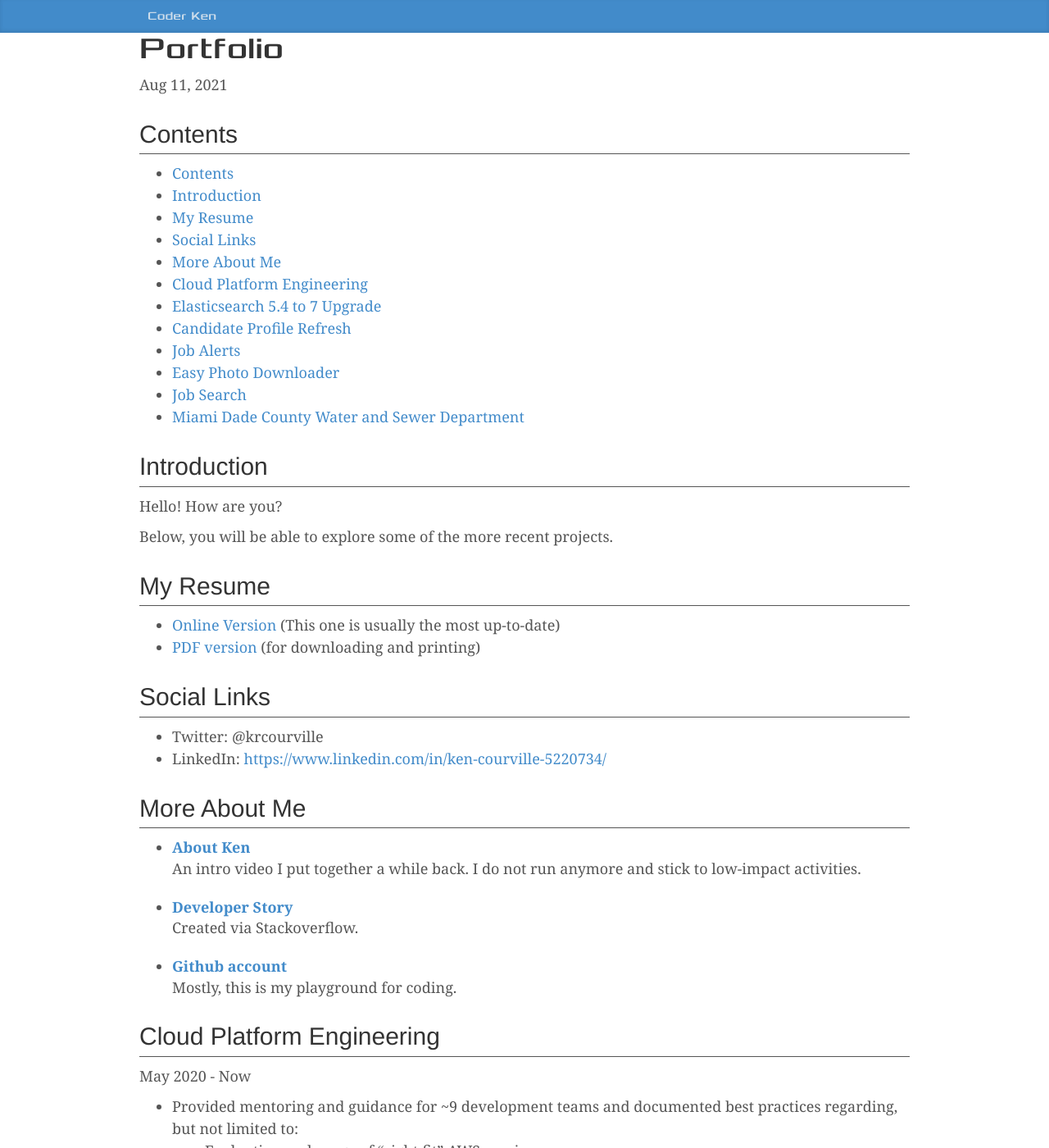
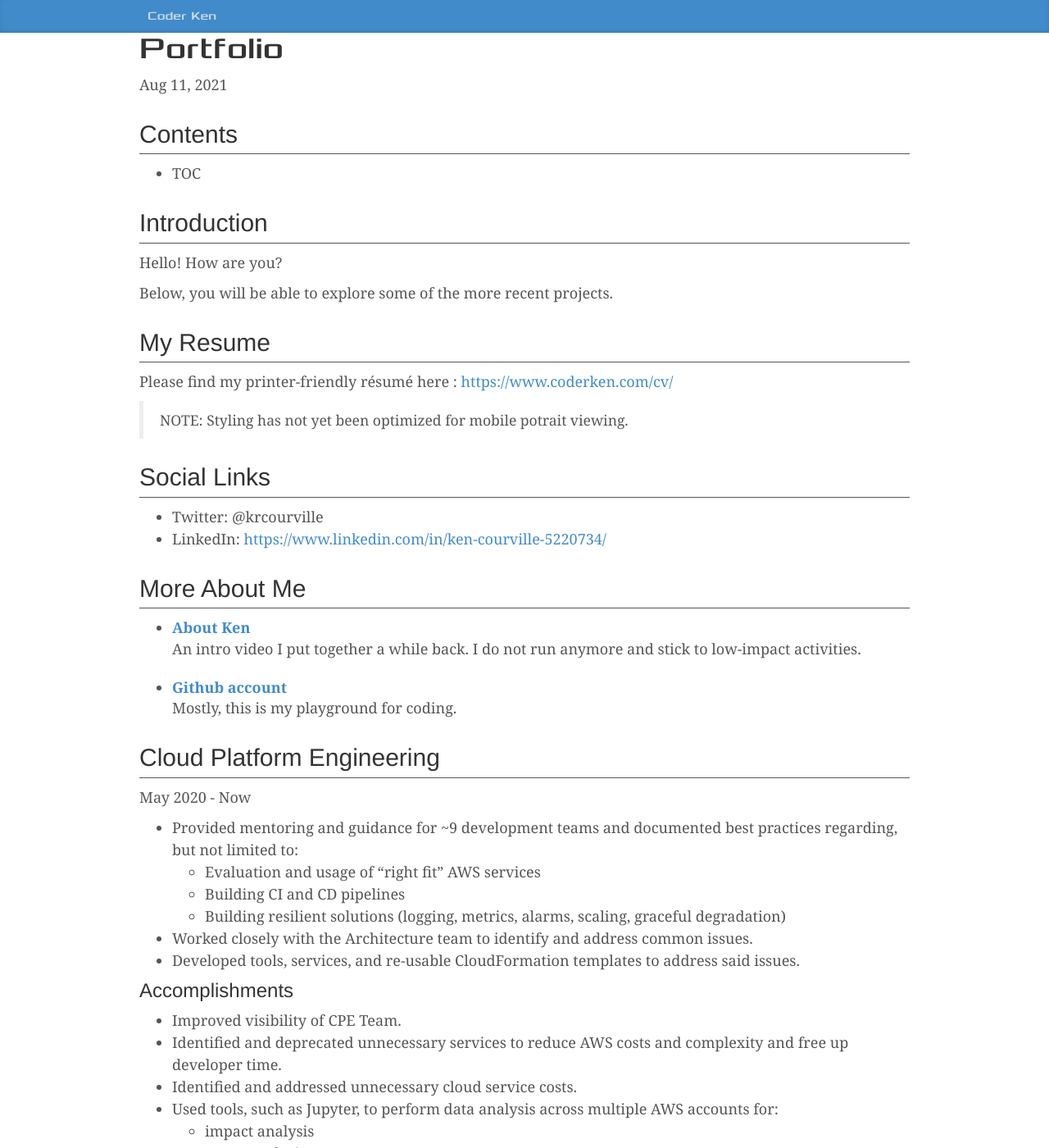
Before and after one commit to krcourville/krcourville.github.io, a Jekyll site: the page built from _posts/2021-08-11-portfolio.markdown, in a window 1280 px wide and 1400 px high. Shown: the whole window at 82% size. Built offline with Jekyll 4.4.1, drawn with Linux system fonts in a browser that asks for light colours; nearby versions of some CDN libraries; comment, search, counter and statistics services are not loaded.

Commit message:
update portfolio/cf

```diff
--- a/_posts/2021-08-11-portfolio.markdown
+++ b/_posts/2021-08-11-portfolio.markdown
@@ -8,7 +8,7 @@
 {:.no_toc}
 
 - TOC
-{:toc}
+  {:toc}
 
 ## Introduction
 
@@ -18,20 +18,19 @@
 
 ## My Resume
 
-* [Online Version](https://stackoverflow.com/cv/krcourville) (This one is usually the most up-to-date)
-* [PDF version](/assets/files/ken-courville-resume.pdf) (for downloading and printing)
+Please find my printer-friendly résumé here : [https://www.coderken.com/cv/](/cv/)
+
+> NOTE: Styling has not yet been optimized for mobile potrait viewing.
 
 ## Social Links
 
-* Twitter: @krcourville
-* LinkedIn: <https://www.linkedin.com/in/ken-courville-5220734/>
+- Twitter: @krcourville
+- LinkedIn: <https://www.linkedin.com/in/ken-courville-5220734/>
 
 ## More About Me
 
 - [About Ken](https://youtu.be/OW6yPJLEgt8)
   : An intro video I put together a while back. I do not run anymore and stick to low-impact activities.
-- [Developer Story](https://stackoverflow.com/story/krcourville)
-  : Created via Stackoverflow.
 - [Github account](https://github.com/krcourville)
   : Mostly, this is my playground for coding.
 
@@ -67,8 +66,6 @@
 * Docker
 * Splunk
 * Testing: unit, integration, e2e, performance/load
-
-
 
 ## Elasticsearch 5.4 to 7 Upgrade
 
@@ -213,7 +210,6 @@
 - Created shared UI and auth components for use in web and mobile clients.
 - Implemented a generic configuration system to enable customers to customize client display options and terminology.
 
-
 ## Miami Dade County Water and Sewer Department
 
 Multiple releases: 2016-2017
@@ -235,5 +231,5 @@
 ### Accomplishments
 
 - Created a custom Work Management mobile client with integrations to
-Infor EAM and [Blue Dot Cyan platform](https://www.bluedotsolutions.com/cyan-stack/).
+  Infor EAM and [Blue Dot Cyan platform](https://www.bluedotsolutions.com/cyan-stack/).
 - Integrated offline GIS data to allow side-by-side viewing of assets and work orders.
--- a/cv/index.html
+++ b/cv/index.html
@@ -92,9 +92,10 @@
             </p>
             <ul>
               <li>
-                Planned and performed migration of aging identity server
+                Planned, coordianted, and performed migration of aging identity server
                 from a single shared server to a dedicated, load-balanced deployment
-                using Yale-hosted systems.
+                using Yale-hosted systems. The system was responsible for 70K+ identities and received
+                500-2K identity requests daily. Migration took 6 months and involved 14+ individuals.
               </li>
               <li>
                 Began planning for replacement of deprecated identity server.
```
